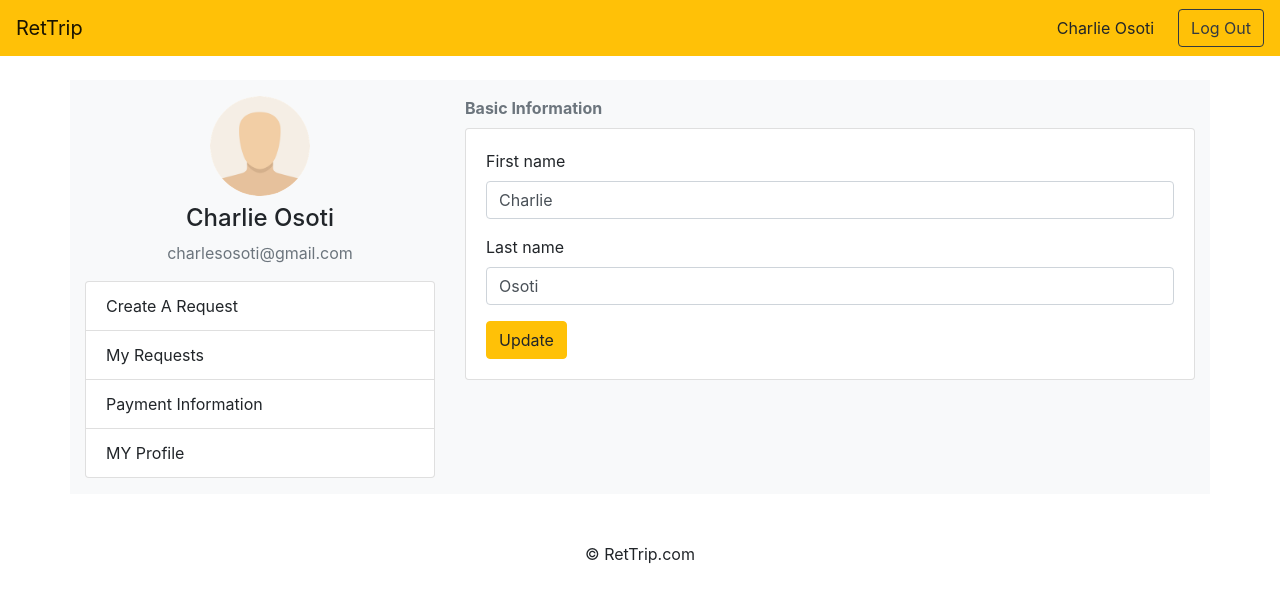
After one commit to coosoti/ret-trip, a Django app: page /customer/profile/ in a window 1280 px wide. The commit adds this page. Shown: the top 603 px of the page. Run offline with Django 3.2, Linux system fonts and the light colour scheme; a user stored in the database is signed in; some libraries are stand-ins or nearby versions.

Commit message:
added user profile update and customer form

```diff
--- a/RetTrip/urls.py
+++ b/RetTrip/urls.py
@@ -17,6 +17,17 @@ from django.contrib import admin
 from django.urls import path, include
 from django.contrib.auth import views as auth_views
 from src import views
+from src.customer import views as customer_views
+from src.driver import views as driver_views
+
+customer_urlpatterns = [
+    path('', customer_views.home, name="home"),
+    path('profile/', customer_views.profile, name="profile"),
+]
+
+driver_urlpatterns = [
+    path('', driver_views.home, name="home")
+]
 
 urlpatterns = [
     path('admin/', admin.site.urls),
@@ -27,6 +38,6 @@ urlpatterns = [
     path('logout/', auth_views.LogoutView.as_view(next_page="/")),
     path('register/', views.register),
 
-    path('customer/', views.customer_page),
-    path('driver/', views.driver_page)
+    path('customer/', include((customer_urlpatterns, 'customer'))),
+    path('customer/', include((driver_urlpatterns, 'driver'))),
 ]
--- /dev/null
+++ b/src/customer/forms.py
@@ -0,0 +1,7 @@
+from django import forms
+from django.contrib.auth.models import User
+
+class UserForm(forms.ModelForm):
+    class Meta:
+        model = User
+        fields = ('first_name', 'last_name')
--- /dev/null
+++ b/src/customer/views.py
@@ -0,0 +1,22 @@
+from django.contrib.auth import forms
+from django.shortcuts import redirect, render
+from django.contrib.auth.decorators import login_required
+from django.urls import reverse
+
+from src.customer import forms
+@login_required()
+def home(request):
+    return redirect(reverse('customer:profile'))
+
+@login_required(login_url="/login/?next=/customer/")
+def profile(request):
+    user_form = forms.UserForm(instance=request.user)
+
+    if request.method == "POST":
+        user_form = forms.UserForm(request.POST, instance=request.user)
+        if user_form.is_valid():
+            user_form.save()
+            return redirect(reverse('customer:profile'))
+    return render(request, 'customer/profile.html', {
+        "user_form": user_form
+    })
--- /dev/null
+++ b/src/templates/customer/base.html
@@ -0,0 +1,29 @@
+{% extends 'base.html' %}
+{% load static %}
+
+{% block content %}
+
+<div class="container bg-light mt-4 pt-3 pb-3">
+    <div class="row">
+        <div class="col-lg-4">
+           <div class="text-center">
+               <img src="{% static 'img/avatar.png' %}" alt="" class="rounded-circle mb-2" width="100" height="100">
+               <h4>{{ request.user.get_full_name }}</h4>
+               <p class="text-secondary">{{request.user.email }}</p>
+           </div>
+           <ul class="list-group">
+               <li class="list-group-item">Create A Request</li>
+               <li class="list-group-item">My Requests</li>
+               <li class="list-group-item">Payment Information</li>
+               <li class="list-group-item">MY Profile</li>
+           </ul>
+        </div>
+        <div class="col-lg-8">
+            {% block main %}
+
+            {% endblock %}
+        </div>
+    </div>
+</div>
+
+{% endblock %}
--- /dev/null
+++ b/src/templates/customer/profile.html
@@ -0,0 +1,17 @@
+{% extends 'customer/base.html' %}
+{% load bootstrap4 %}
+
+{% block main %}
+<b class="text-secondary">Basic Information</b>
+<div class="card bg-white mt-2 mb-5">
+    <div class="card-body">
+        <form method="POST">
+            {% csrf_token %}
+            {% bootstrap_form user_form %}
+            <input type="hidden" name="action" value="update_profile">
+            <button type="submit" class="btn btn-warning">Update</button>
+        </form>
+    </div>
+</div>
+
+{% endblock %}
--- a/src/templates/index.html
+++ b/src/templates/index.html
@@ -13,7 +13,7 @@
         <div class="card-body">
           <h5 class="card-title">Customer</h5>
           <p class="card-text">Some quick example text to build on the card title and make up the bulk of the card's content.</p>
-          <a href="/customer/" class="btn btn-warning">Find Out More</a>
+          <a href="{% url 'customer:home' %}" class="btn btn-warning">Find Out More</a>
         </div>
       </div>
     </div>
@@ -23,7 +23,7 @@
         <div class="card-body">
           <h5 class="card-title">Driver</h5>
           <p class="card-text">Some quick example text to build on the card title and make up the bulk of the card's content.</p>
-          <a href="/driver/" class="btn btn-warning">Find Out More</a>
+          <a href="{% url 'driver:home' %}" class="btn btn-warning">Find Out More</a>
         </div>
       </div>
     </div>
```
Also changed, not shown: src/driver/views.py (added, +7 -0 lines), src/views.py (+1 -9 lines), db.sqlite3, src/static/img/avatar.jpg (added), src/static/img/avatar.png (added), src/static/img/chair.jpg (added), src/static/img/complete.gif (added), src/static/img/courier.png (added), src/static/img/end.png (added), src/static/img/logo.png (added), src/static/img/painting.png (added), src/static/img/start.png (added).
